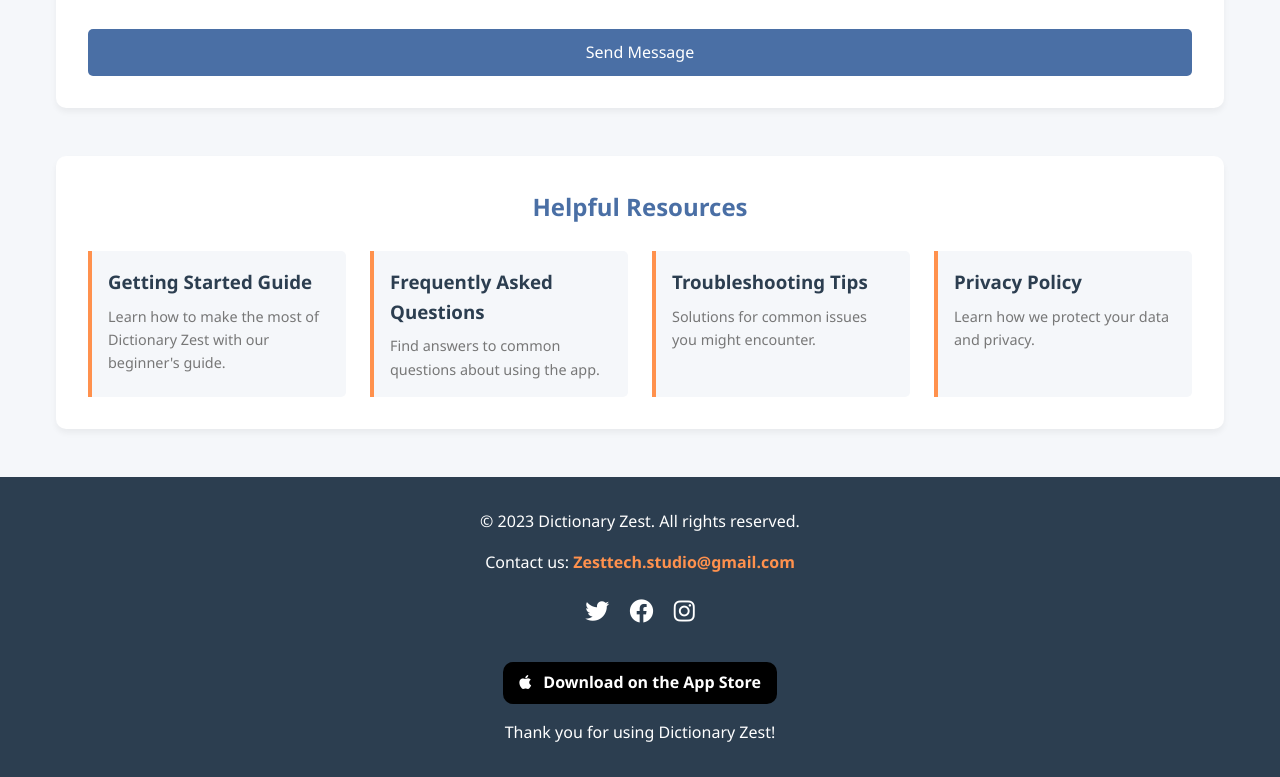
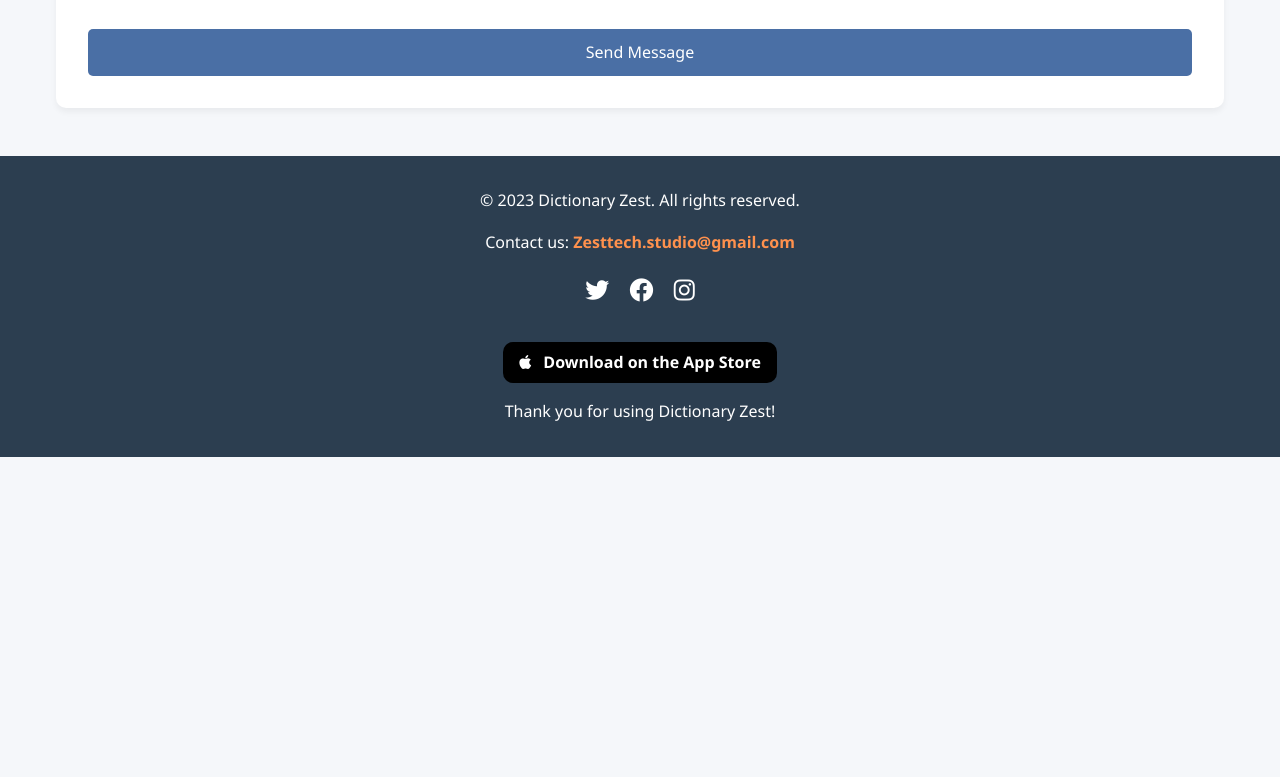
Before and after one commit to Willmokyw/DictionaryZest.io, a plain HTML site: page index.html in a window 1280 px wide. Shown: the part 1190-1967 px from the top of the page. After the commit the page ends 1647 px from the top, so only its background shows below. Drawn offline with Linux system fonts and the light colour scheme.

Commit message:
Update index.html

```diff
--- a/index.html
+++ b/index.html
@@ -353,30 +353,7 @@
             </form>
         </section>
 
-        <section class="resources">
-            <h2>Helpful Resources</h2>
-            <div class="resource-list">
-                <div class="resource-item">
-                    <h3>Getting Started Guide</h3>
-                    <p>Learn how to make the most of Dictionary Zest with our beginner's guide.</p>
-                </div>
 
-                <div class="resource-item">
-                    <h3>Frequently Asked Questions</h3>
-                    <p>Find answers to common questions about using the app.</p>
-                </div>
-
-                <div class="resource-item">
-                    <h3>Troubleshooting Tips</h3>
-                    <p>Solutions for common issues you might encounter.</p>
-                </div>
-
-                <div class="resource-item">
-                    <h3>Privacy Policy</h3>
-                    <p>Learn how we protect your data and privacy.</p>
-                </div>
-            </div>
-        </section>
     </main>
 
     <footer>
```
